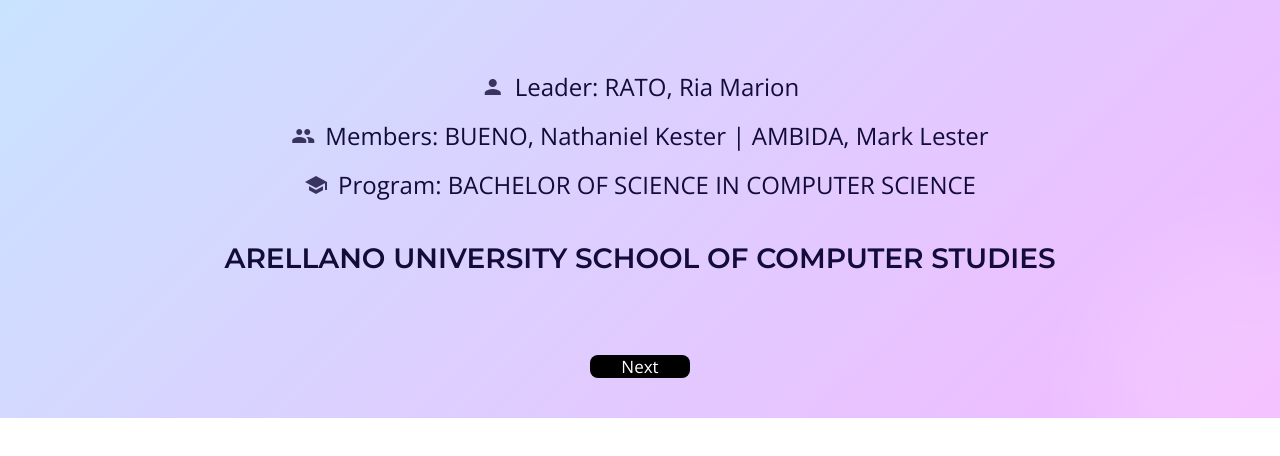
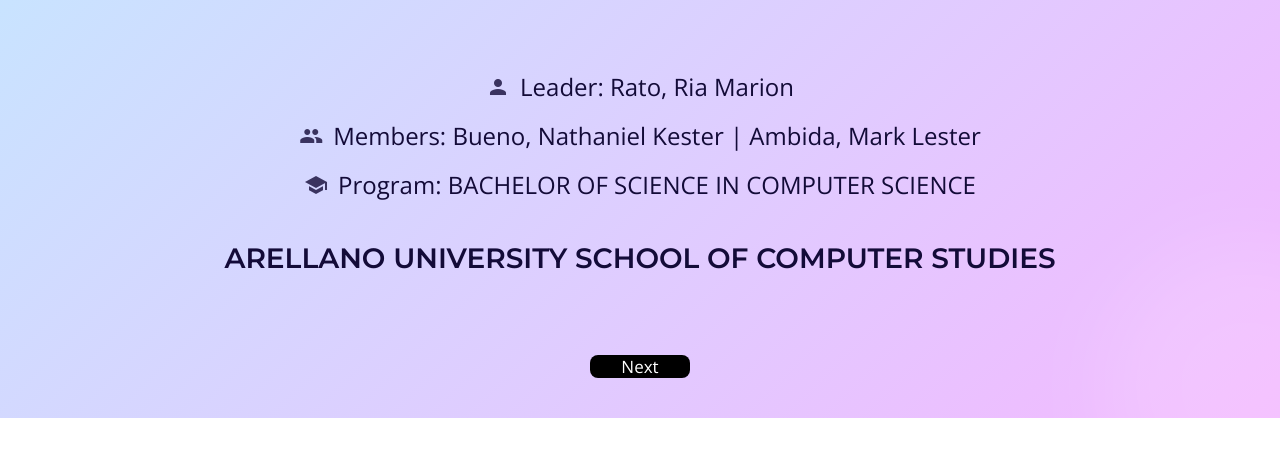
Before and after one commit to araume/freesia-presentation, a plain HTML site: page index.html in a window 1280 px wide. Shown: the part 382-838 px from the top of the page. Drawn offline with nearby package versions, Linux system fonts and the light colour scheme.

Commit message:
Update name capitalization

```diff
--- a/index.html
+++ b/index.html
@@ -148,11 +148,11 @@
             <div class="team-info">
                 <div class="info-item">
                     <i class="material-icons">person</i>
-                    <span>Leader: RATO, Ria Marion</span>
+                    <span>Leader: Rato, Ria Marion</span>
                 </div>
                 <div class="info-item">
                     <i class="material-icons">group</i>
-                    <span>Members: BUENO, Nathaniel Kester | AMBIDA, Mark Lester</span>
+                    <span>Members: Bueno, Nathaniel Kester | Ambida, Mark Lester</span>
                 </div>
                 <div class="info-item">
                     <i class="material-icons">school</i>
```
